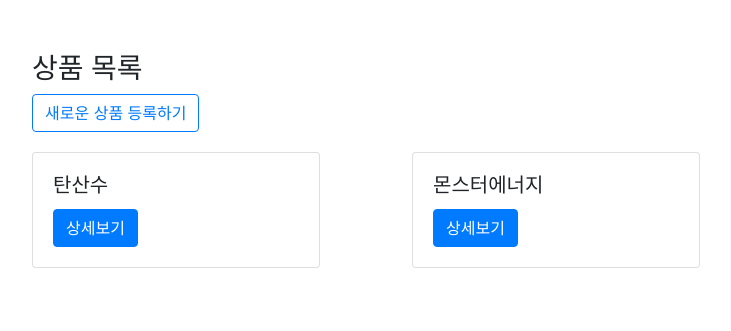
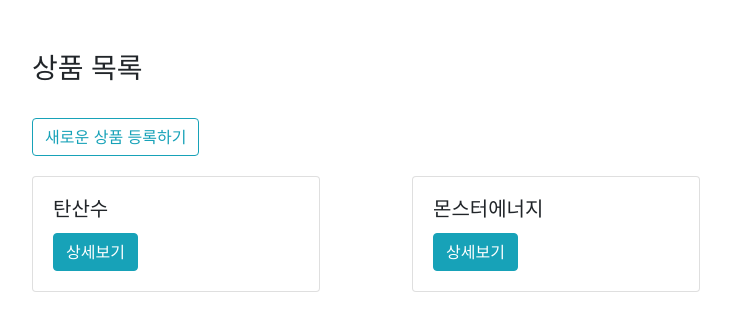
Before and after one commit to JuYeong0413/2020-dgulion-crud-hackathon, a Django app: page /products/ in a window 1280 px wide. Shown: the part 56-387 px from the top of the page, without its empty margins (53-784 px from the left). Run offline with Django 3.2, Linux system fonts and the light colour scheme; a user stored in the database is signed in; data comes from the database, SQL or seed files in the repository; some libraries are stand-ins or nearby versions.

Commit message:
minor fixes

```diff
--- a/products/templates/products/main.html
+++ b/products/templates/products/main.html
@@ -4,14 +4,15 @@
 {% block content %}
 {% if user.is_authenticated %}
     <h3>상품 목록</h3>
-    <a href="{% url 'products:create' %}" class="btn btn-outline-primary">새로운 상품 등록하기</a>
+    <br>
+    <a href="{% url 'products:create' %}" class="btn btn-outline-info">새로운 상품 등록하기</a>
     <div class="row">
         {% for product in products %}
             <div class="col-md-4 col-12">
                 <div class="card" style="width: 18rem; margin-top: 20px;">
                     <div class="card-body">
                         <h5 class="card-title">{{ product.name }}</h5>
-                        <a href="{% url 'products:show' product.id %}" class="btn btn-primary">상세보기</a>
+                        <a href="{% url 'products:show' product.id %}" class="btn btn-info">상세보기</a>
                     </div>
                 </div>
             </div>
--- a/products/templates/products/show.html
+++ b/products/templates/products/show.html
@@ -1,4 +1,5 @@
 {% extends 'base.html' %}
+{% load static %}
 
 {% block content %}
 <div class="mb-5">
```
